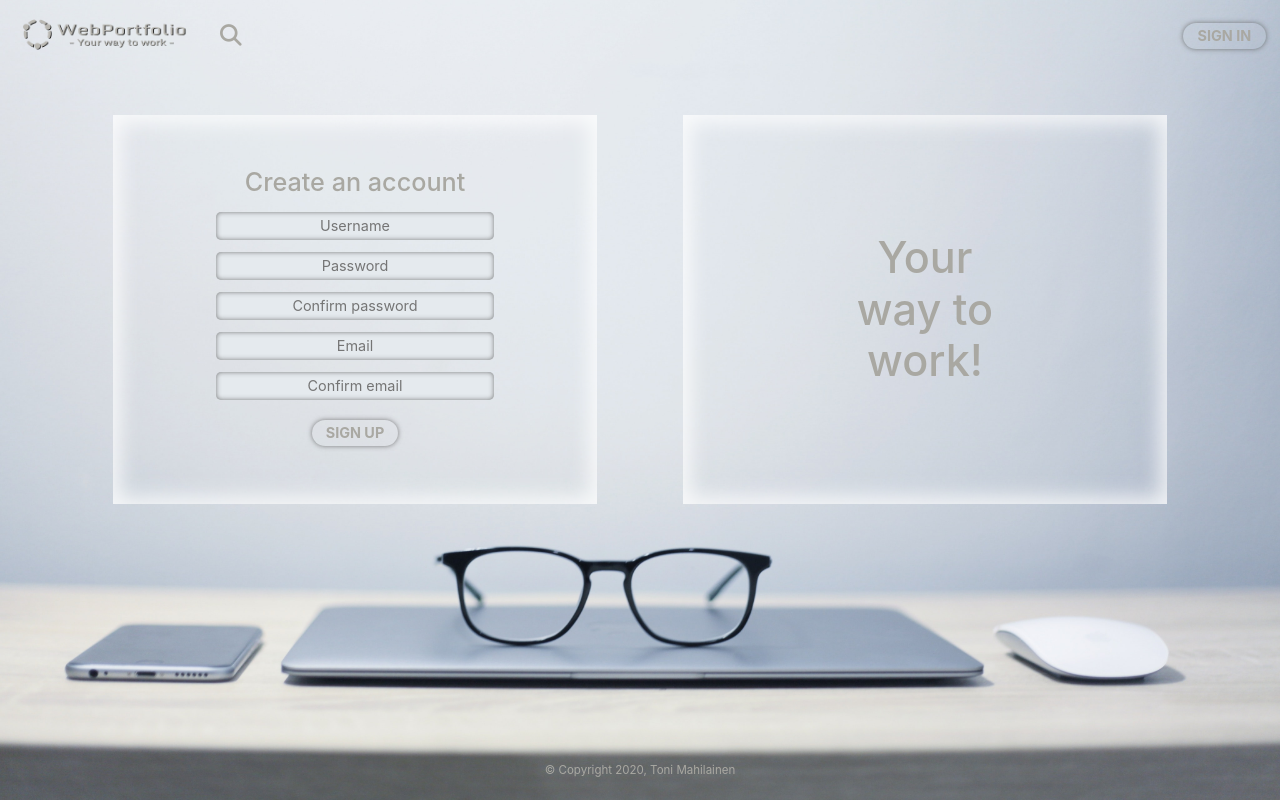
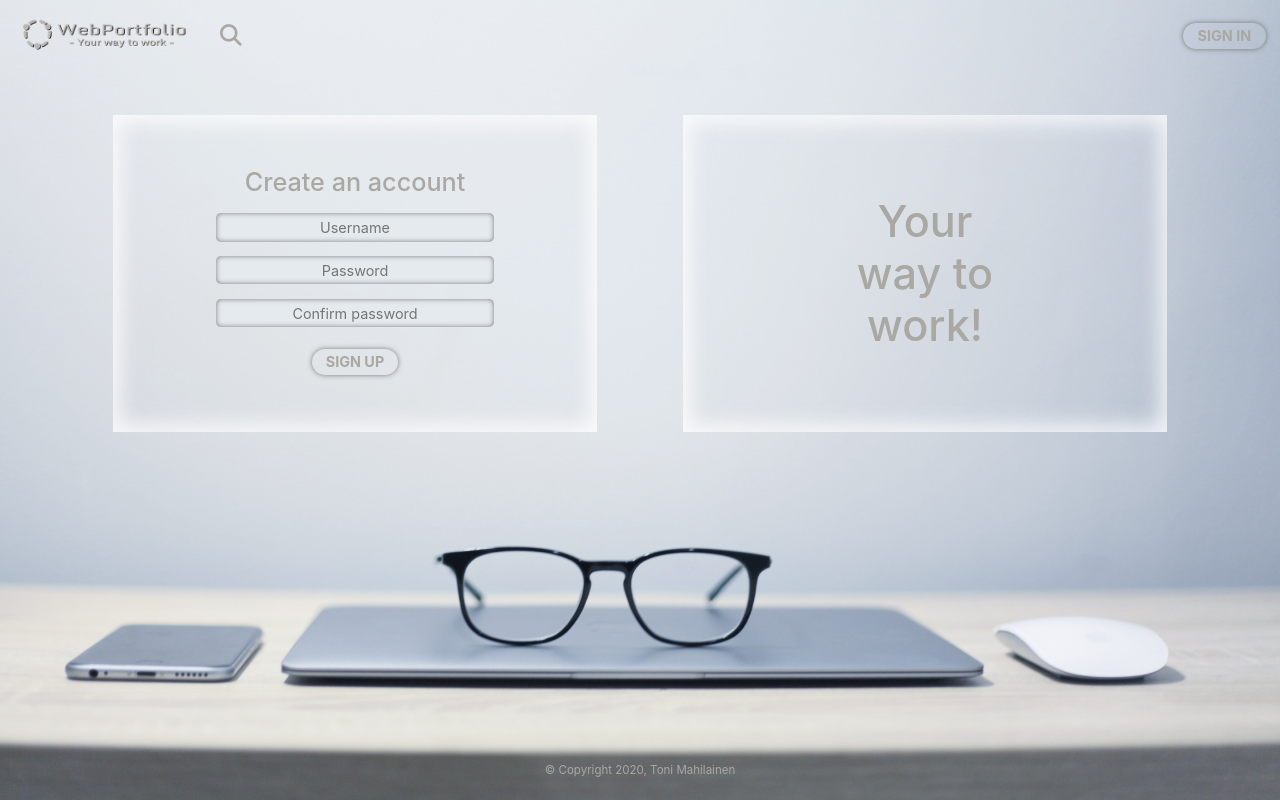
Before and after one commit to toni-mahilainen/WebPortfolio, a React (Create React App) app: page / in a window 1280 px wide. Built offline with nearby package versions, Linux system fonts and the light colour scheme.

Commit message:
Julkaisu valmis!

```diff
--- a/src/Components/EditPortfolio/editPortfolio.jsx
+++ b/src/Components/EditPortfolio/editPortfolio.jsx
@@ -1937,8 +1937,6 @@ class InfoEdit extends Component {
         return splitted[0];
     }
 
-
-
     // Adds social media links that the user already has
     // Set a number to state depending on an index which is used to identify divs, inputs etc.
     addExistingSocialMediaLinks(links) {
@@ -2999,6 +2997,7 @@ class EditPortfolio extends Component {
             url: uri,
             method: 'PUT',
             headers: {
+                "Access-Control-Allow-Origin": "https://dev.webportfolio.fi",
                 "x-ms-date": "now",
                 "x-ms-version": "2019-12-12"
             }
@@ -3051,6 +3050,8 @@ class EditPortfolio extends Component {
 
     // Get the basic content for edit forms when user has logged in for the first time
     getBasicContent() {
+        console.log("this.state.Profile.nameid");
+        console.log(this.state.Profile.nameid);
         // Settings for requests
         const contentSettings = {
             url: 'https://webportfolioapi.azurewebsites.net/api/portfoliocontent/content/' + this.state.Profile.nameid,
--- a/src/Components/Main/main.css
+++ b/src/Components/Main/main.css
@@ -42,7 +42,7 @@
 }
 
 .main input {
-    margin: 0.4rem 0;
+    margin: .5rem 0;
     padding: .4rem;
     text-align: center;
     width: 100%;
@@ -167,7 +167,7 @@
         #mainpageMobileWrapper3 {
             grid-row: 2;
             grid-column-start: 1;
-            grid-column-end: 3;
+            grid-column-end: 2;
         }
     }
 
--- a/src/Components/Main/main.jsx
+++ b/src/Components/Main/main.jsx
@@ -201,10 +201,6 @@ class Main extends Component {
                                     <input id="confirmPasswordInput" type="password" placeholder="Confirm password" onChange={this.handleValueChange} />
                                     <small hidden id="passwordMatchWarning">The paswords doesn't match!</small>
                                 </div>
-                                <div id="mainpageMobileWrapper2">
-                                    <input id="signUpEmailInput" type="email" placeholder="Email" />
-                                    <input id="confirmEmailInput" type="email" placeholder="Confirm email" />
-                                </div>
                                 <div id="mainpageMobileWrapper3">
                                     <button id="signUpBtn" type="submit"><b>SIGN UP</b></button>
                                 </div>
```
